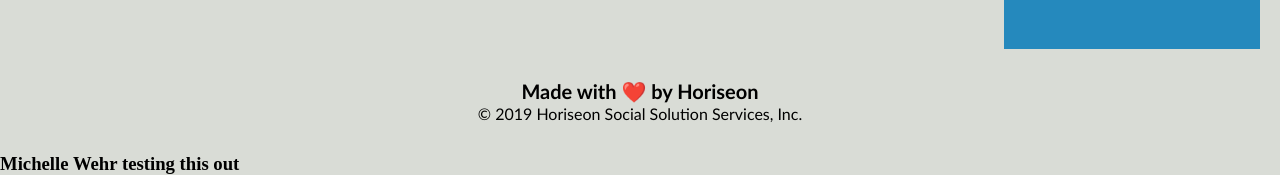
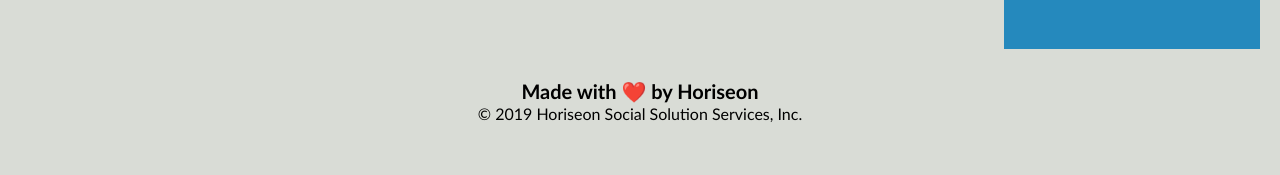
Before and after one commit to michellewehr/Horisean, a plain HTML site: page index.html in a window 1280 px wide. Shown: the part 1870-2045 px from the top of the page. After the commit the page ends 2023 px from the top, so only its background shows below. Drawn offline with Linux system fonts and the light colour scheme.

Commit message:
deleted the test-out div-back to normal

```diff
--- a/index.html
+++ b/index.html
@@ -80,8 +80,5 @@
             &copy; 2019 Horiseon Social Solution Services, Inc.
         </p>
     </footer>
-    <div>
-        <h3>Michelle Wehr testing this out</h3>
-    </div>
 </body>
 </html>
```
